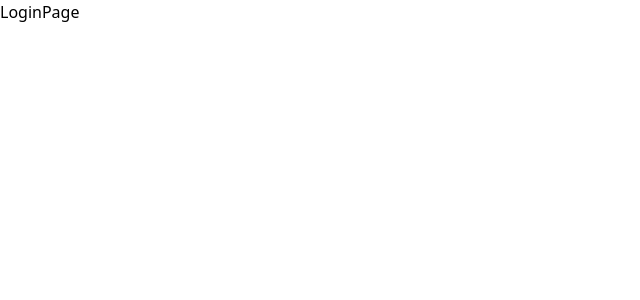
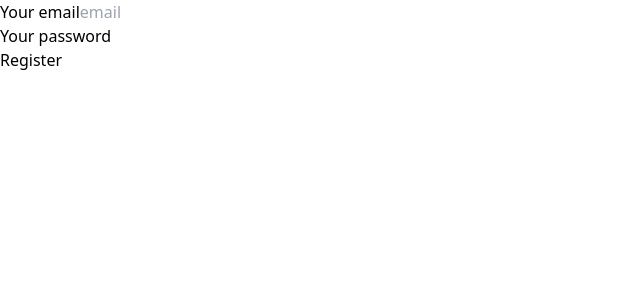
Before and after one commit to YaochoaB2023/crud-mear, a React (Vite) app in the folder client/: page /login in a window 1280 px wide. Shown: the top 300 px of the page, without its empty margins (0-640 px from the left). Built offline with nearby package versions, Linux system fonts and the light colour scheme.

Commit message:
cree el html y manejo y mostrar validacion de errores

```diff
--- a/client/src/pages/LoginPage.jsx
+++ b/client/src/pages/LoginPage.jsx
@@ -1,8 +1,38 @@
+import { useForm } from "react-hook-form"
 
 function LoginPage() {
+
+
+  const { register, handleSubmit, formState: {errors} } = useForm();
+
+  const onSubmited = handleSubmit(async (data) => {
+    console.log(data)
+  })
   return (
     <div>
-        LoginPage
+
+      <form onSubmit={onSubmited}>
+
+        <div className="mb-6">
+          <label htmlFor="email" className="block mb-2 text-sm font-medium text-gray-900 dark:text-white">Your email</label>
+          <input type="email" {...register("email", {require: true})} id="email" className="shadow-sm bg-gray-50 border border-gray-300 text-gray-900 text-sm rounded-lg focus:ring-blue-500 focus:border-blue-500 block w-full p-2.5 dark:bg-gray-700 dark:border-gray-600 dark:placeholder-gray-400 dark:text-white dark:focus:ring-blue-500 dark:focus:border-blue-500 dark:shadow-sm-light" placeholder="email" required/>
+
+          {
+            errors.email && <p className='text-red-500'>email is required</p>
+          }
+
+        </div>
+        <div className="mb-6">
+          <label htmlFor="password" className="block mb-2 text-sm font-medium text-gray-900 dark:text-white">Your password</label>
+          <input type="password" {...register("password", {require: true})} id="password" className="shadow-sm bg-gray-50 border border-gray-300 text-gray-900 text-sm rounded-lg focus:ring-blue-500 focus:border-blue-500 block w-full p-2.5 dark:bg-gray-700 dark:border-gray-600 dark:placeholder-gray-400 dark:text-white dark:focus:ring-blue-500 dark:focus:border-blue-500 dark:shadow-sm-light" required/>
+
+          {
+            errors.password && <p className='text-red-500'>password is required</p>
+          }
+
+        </div>
+        <button type="submit" className="text-white bg-blue-700 hover:bg-blue-800 focus:ring-4 focus:outline-none focus:ring-blue-300 font-medium rounded-lg text-sm px-5 py-2.5 text-center dark:bg-blue-600 dark:hover:bg-blue-700 dark:focus:ring-blue-800">Register</button>
+      </form>
     </div>
   )
 }
```
